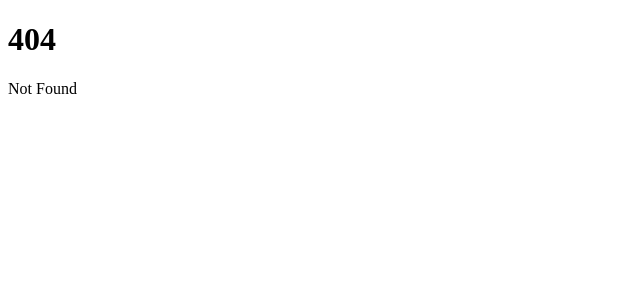
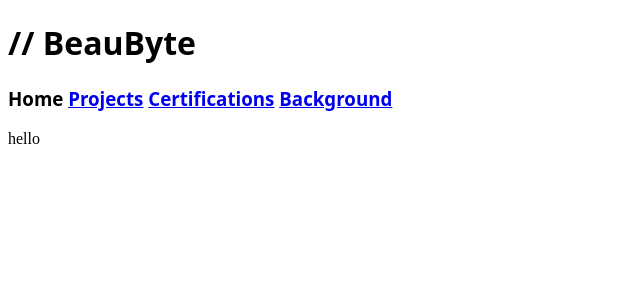
Before and after one commit to beaubyte/beaubyte-dev, a SvelteKit app: page /background in a window 1280 px wide. Before the commit this address had no page. Shown: the top 300 px of the page, without its empty margins (0-640 px from the left). Built offline with nearby package versions, Linux system fonts and the light colour scheme.

Commit message:
Working my way around svelte

```diff
--- a/src/routes/+layout.svelte
+++ b/src/routes/+layout.svelte
@@ -7,8 +7,19 @@
 
 <svelte:head>
 	<link rel="icon" href={favicon} />
-	<h1>BeauByte</h1>
-	<h3> Home Projects Certifications Background</h3>
+	<title>BeauByte</title>
 </svelte:head>
+<header>
+	<h1>// BeauByte</h1>
+	<h3> Home <a href="/projects">Projects</a> <a href="certifications">Certifications</a> <a href="background">Background</a> </h3>
+</header>
+{@render children()}
 
-{@render children()}
+<style>
+	header{
+		font-family: system-ui
+	}
+	body {
+		text-align: left;
+	}
+</style>
--- a/src/routes/+page.svelte
+++ /dev/null
@@ -1,3 +0,0 @@
-<scripts>
-   include BeauByteHeader from ../
-</scripts>
--- /dev/null
+++ b/src/routes/background/+page.svelte
@@ -0,0 +1 @@
+<p> hello </p>
```
Also changed, not shown: src/routes/certifications/+page.svelte (added), src/routes/projects/+page.svelte (added).
